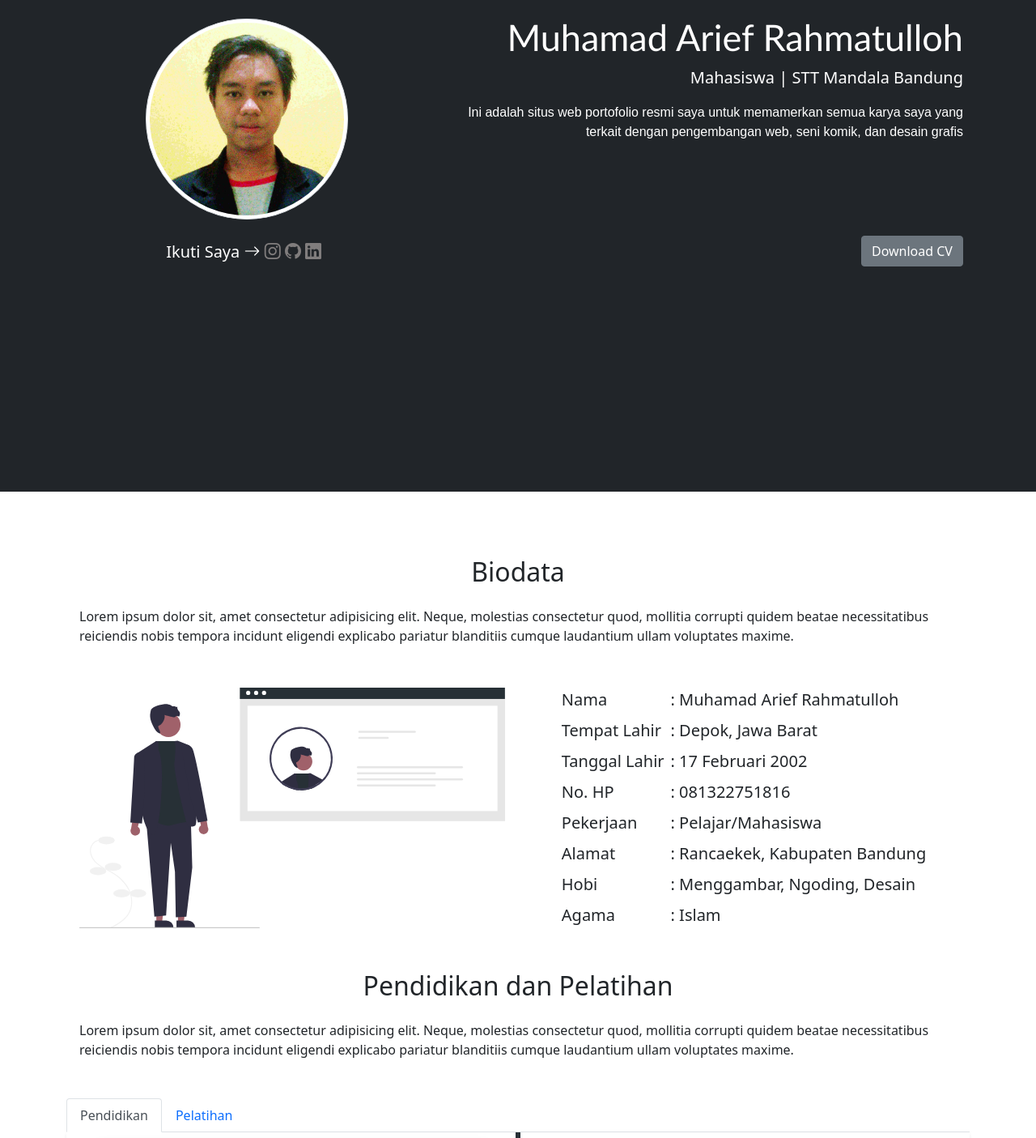
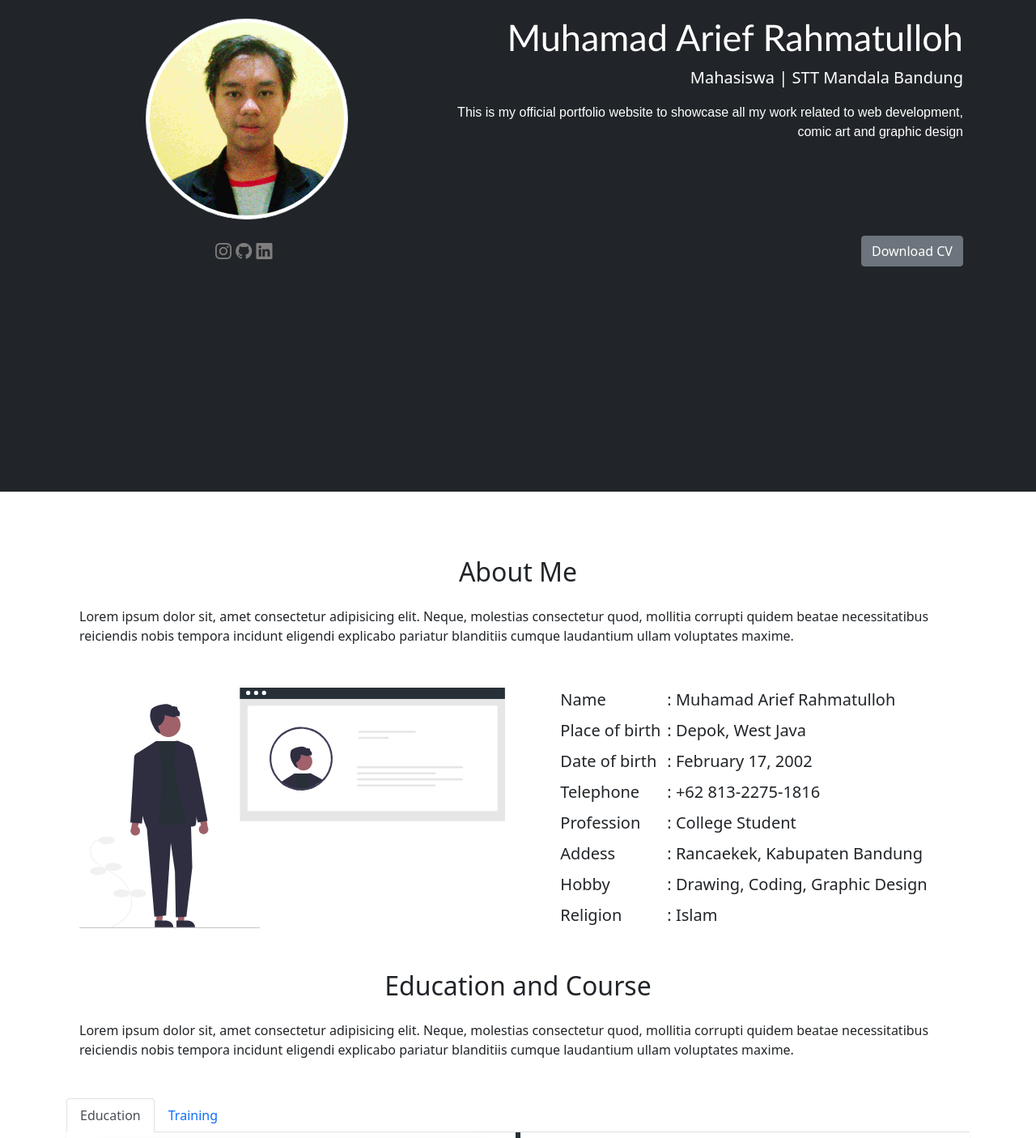
Before and after one commit to muhamadariefr/portfolio-bootstrap.github.io, a plain HTML site: page index.html in a window 1280 px wide. Shown: the part 193-1598 px from the top of the page at 81% size. Drawn offline with nearby package versions, Linux system fonts and the light colour scheme.

Commit message:
update language

```diff
--- a/index.html
+++ b/index.html
@@ -33,7 +33,7 @@
                         <a class="nav-link" aria-current="page" href="#home"><i class="bi bi-house-door-fill"></i> Home</a>
                     </li>
                     <li class="nav-item">
-                        <a class="nav-link" href="#about"><i class="bi bi-person-circle"></i> Biodata</a>
+                        <a class="nav-link" href="#about"><i class="bi bi-person-circle"></i> About</a>
                     </li>
                     <li class="nav-item">
                         <a class="nav-link" href="#certificate"><i class="bi bi-award-fill"></i> Certificate</a>
@@ -45,7 +45,7 @@
                         <a class="nav-link" href="#portfolio"><i class="bi bi-briefcase-fill"></i> Portfolio</a>
                     </li>
                     <li class="nav-item">
-                        <a class="nav-link" href="#contact"><i class="bi bi-telephone-fill"></i> Contact</a>
+                        <a class="nav-link" href="#kontak"><i class="bi bi-telephone-fill"></i> Contact</a>
                     </li>
                 </ul>
             </div>
@@ -59,17 +59,15 @@
             <div class="left text-center">
                 <img src="img/profile/personal.jpg" alt="Muhamad Arief Rahmatulloh" width="250" class="rounded-circle img-thumbnail" data-aos="fade-up" data-aos-duration="800" data-aos-once="true">
                 <div class="socmed me-2" data-aos="fade-up" data-aos-duration="900" data-aos-once="true">
-                    Ikuti Saya
-                    <i class="bi bi-arrow-right"></i>
                     <a href="https://instagram.com/muhamadariefr/" class="instagram2 text-decoration-none"><i class="bi bi-instagram"></i></i></a>
-                    <a href="https://github.com " class="github text-decoration-none"><i class="bi bi-github"></i></i></a>
+                    <a href="https://github.com " class="github2 text-decoration-none"><i class="bi bi-github"></i></i></a>
                     <a href="https://www.linkedin.com/in/muhamad-arief-rahmatulloh-b04a66207 " class="linkedin2 text-decoration-none"><i class="bi bi-linkedin"></i></a>
                 </div>
             </div>
             <div class="right text-end text-white">
                 <h1 class="display-4 mt-3 ms-2 me-2" data-aos="fade-up" data-aos-duration="1000" data-aos-once="true"><b>Muhamad Arief Rahmatulloh</b></h1>
                 <p class="lead mt-2 ms-2 me-2" data-aos="fade-up" data-aos-duration="1100" data-aos-once="true">Mahasiswa | STT Mandala Bandung</p>
-                <p class="lead-2 ms-2 me-2" data-aos="fade-up" data-aos-duration="1100" data-aos-once="true">Ini adalah situs web portofolio resmi saya untuk memamerkan semua karya saya yang terkait dengan pengembangan web, seni komik, dan desain grafis</p>
+                <p class="lead-2 ms-2 me-2" data-aos="fade-up" data-aos-duration="1100" data-aos-once="true">This is my official portfolio website to showcase all my work related to web development, comic art and graphic design</p>
                 <div class="btn-download">
                     <a class="btn btn-secondary shadow-none me-2 mb-2" data-aos="fade-up" data-aos-duration="1100" data-aos-once="true" href="#" download="CV" role="button">Download CV</a>
                 </div>
@@ -82,7 +80,7 @@
         <div class="container mb-5">
             <div data-aos="fade-up" data-aos-duration="800" data-aos-once="true" class="row text-center mb-3">
                 <div class="col">
-                    <h2>Biodata</h2>
+                    <h2>About Me</h2>
                     <p class="text-start ms-2 me-2 pt-3 pb-3 ps-2 pe-2">Lorem ipsum dolor sit, amet consectetur adipisicing elit. Neque, molestias consectetur quod, mollitia corrupti quidem beatae necessitatibus reiciendis nobis tempora incidunt eligendi explicabo pariatur blanditiis cumque laudantium
                         ullam voluptates maxime.</p>
                 </div>
@@ -97,28 +95,28 @@
                             <div class="d-flex justify-content-center">
                                 <div class="d-block justify-content-start bio">
                                     <span class="d-block p-1">
-                                        Nama
+                                        Name
                                     </span>
                                     <span class="d-block p-1">
-                                        Tempat Lahir
+                                        Place of birth
                                     </span>
                                     <span class="d-block p-1">
-                                        Tanggal Lahir
+                                        Date of birth
                                     </span>
                                     <span class="d-block p-1">
-                                        No. HP
+                                        Telephone
                                     </span>
                                     <span class="d-block p-1">
-                                        Pekerjaan
+                                        Profession
                                     </span>
                                     <span class="d-block p-1">
-                                        Alamat
+                                        Addess
                                     </span>
                                     <span class="d-block p-1">
-                                        Hobi
+                                        Hobby
                                     </span>
                                     <span class="d-block p-1">
-                                        Agama
+                                        Religion
                                     </span>
                                 </div>
                                 <div class="d-block justify-content-start">
@@ -126,22 +124,22 @@
                                         : Muhamad Arief Rahmatulloh
                                     </span>
                                     <span class="d-block p-1">
-                                        : Depok, Jawa Barat
+                                        : Depok, West Java
                                     </span>
                                     <span class="d-block p-1">
-                                        : 17 Februari 2002
+                                        : February 17, 2002
                                     </span>
                                     <span class="d-block p-1">
-                                        : 081322751816
+                                        : +62 813-2275-1816
                                     </span>
                                     <span class="d-block p-1">
-                                        : Pelajar/Mahasiswa
+                                        : College Student
                                     </span>
                                     <span class="d-block p-1">
                                         : Rancaekek, Kabupaten Bandung
                                     </span>
                                     <span class="d-block p-1">
-                                        : Menggambar, Ngoding, Desain
+                                        : Drawing, Coding, Graphic Design
                                     </span>
                                     <span class="d-block p-1">
                                         : Islam
@@ -154,17 +152,17 @@
             </div>
             <div data-aos="fade-up" data-aos-duration="800" data-aos-once="true" class="row text-center mb-3">
                 <div class="col mt-5">
-                    <h2>Pendidikan dan Pelatihan</h2>
+                    <h2>Education and Course</h2>
                     <p class="text-start ms-2 me-2 pt-3 pb-3 ps-2 pe-2">Lorem ipsum dolor sit, amet consectetur adipisicing elit. Neque, molestias consectetur quod, mollitia corrupti quidem beatae necessitatibus reiciendis nobis tempora incidunt eligendi explicabo pariatur blanditiis cumque laudantium
                         ullam voluptates maxime.</p>
                 </div>
             </div>
             <ul class="nav nav-tabs" id="myTab" role="tablist">
                 <li class="nav-item" role="presentation">
-                    <button class="nav-link active" id="profile-tab" data-bs-toggle="tab" data-bs-target="#profile" type="button" role="tab" aria-controls="profile" aria-selected="true">Pendidikan</button>
+                    <button class="nav-link active" id="profile-tab" data-bs-toggle="tab" data-bs-target="#profile" type="button" role="tab" aria-controls="profile" aria-selected="true">Education</button>
                 </li>
                 <li class="nav-item" role="presentation">
-                    <button class="nav-link" id="contact-tab" data-bs-toggle="tab" data-bs-target="#contact" type="button" role="tab" aria-controls="contact" aria-selected="false">Pelatihan</button>
+                    <button class="nav-link" id="contact-tab" data-bs-toggle="tab" data-bs-target="#contact" type="button" role="tab" aria-controls="contact" aria-selected="false">Training</button>
                 </li>
             </ul>
             <div class="tab-content shadow-sm" id="myTabContent">
@@ -273,7 +271,7 @@
         <div class="container">
             <div class="row text-center mb-3 text-white" data-aos="zoom-in" data-aos-duration="1000" data-aos-once="true">
                 <div class="col">
-                    <h2>Sertifikat</h2>
+                    <h2>Certification</h2>
                     <p class="text-start ms-2 me-2 pt-3 pb-3 ps-2 pe-2">Lorem ipsum dolor sit, amet consectetur adipisicing elit. Neque, molestias consectetur quod, mollitia corrupti quidem beatae necessitatibus reiciendis nobis tempora incidunt eligendi explicabo pariatur blanditiis cumque laudantium
                         ullam voluptates maxime.</p>
                 </div>
@@ -501,7 +499,7 @@
         <div class="container">
             <div class="row text-center mb-3" data-aos="fade-up" data-aos-duration="800" data-aos-once="true">
                 <div class="col">
-                    <h2>Keterampilan</h2>
+                    <h2>Skills</h2>
                     <p class="text-start ms-2 me-2 pt-3 pb-3 ps-2 pe-2">Lorem ipsum, dolor sit amet consectetur adipisicing elit. Suscipit, earum nulla. Facere dignissimos, accusamus vero hic qui expedita eaque dolorem quos nihil aperiam voluptate quas dolore officia nostrum laboriosam impedit iste sequi,
                         fuga consequuntur. Suscipit dicta eum odit quod exercitationem soluta, nulla neque doloremque tempore maxime quisquam obcaecati, fuga recusandae?</p>
                 </div>
@@ -573,11 +571,11 @@
     <!-- Akhir Portfolio -->
 
     <!-- Contact -->
-    <section id="contact">
+    <section id="kontak">
         <div class="container">
             <div class="row text-center mb-3" data-aos="fade-up" data-aos-duration="800" data-aos-once="true">
                 <div class="col">
-                    <h2>Hubungi Saya</h2>
+                    <h2>Contact Me</h2>
                 </div>
             </div>
             <div class="row justify-content-center" data-aos="fade-up" data-aos-duration="1000" data-aos-once="true">
@@ -608,12 +606,9 @@
                 </div>
                 <div class="row justify-content-center mt-5 mb-5">
                     <div class="col-md-0 ms-auto fs-4 text-center">
-                        <p class="lead">Ikuti Saya</p>
+                        <p class="lead">Follow Me</p>
                         <a href="https://instagram.com/muhamadariefr/ " class="instagram text-decoration-none "><i class="bi bi-instagram "></i></i></a>
-                        <a href="https://twitter.com/MuhamadAriefRa8 " class="twitter text-decoration-none "><i class="bi bi-twitter "></i></a>
-                        <a href="https://facebook.com " class="facebook text-decoration-none "><i class="bi bi-facebook "></i></a>
-                        <a href="mailto:m.arief.r54321@gmail.com?&subject=Kritik dan Saran&body=Halo, Saya ingin bertanya tentang pemrograman website " class="envelope text-decoration-none "><i class="bi bi-envelope "></i></a>
-                        <a href="https://api.whatsapp.com/send?phone=6281322751816&text=test " class="whatsapp text-decoration-none "><i class="bi bi-whatsapp "></i></a>
+                        <a href="https://github.com" class="github text-decoration-none"><i class="bi bi-github"></i></i></a>
                         <a href="https://www.linkedin.com/in/muhamad-arief-rahmatulloh-b04a66207 " class="linkedin text-decoration-none "><i class="bi bi-linkedin "></i></a>
                     </div>
                 </div>
```
Also changed, not shown: css/style.css (+11 -7 lines).
